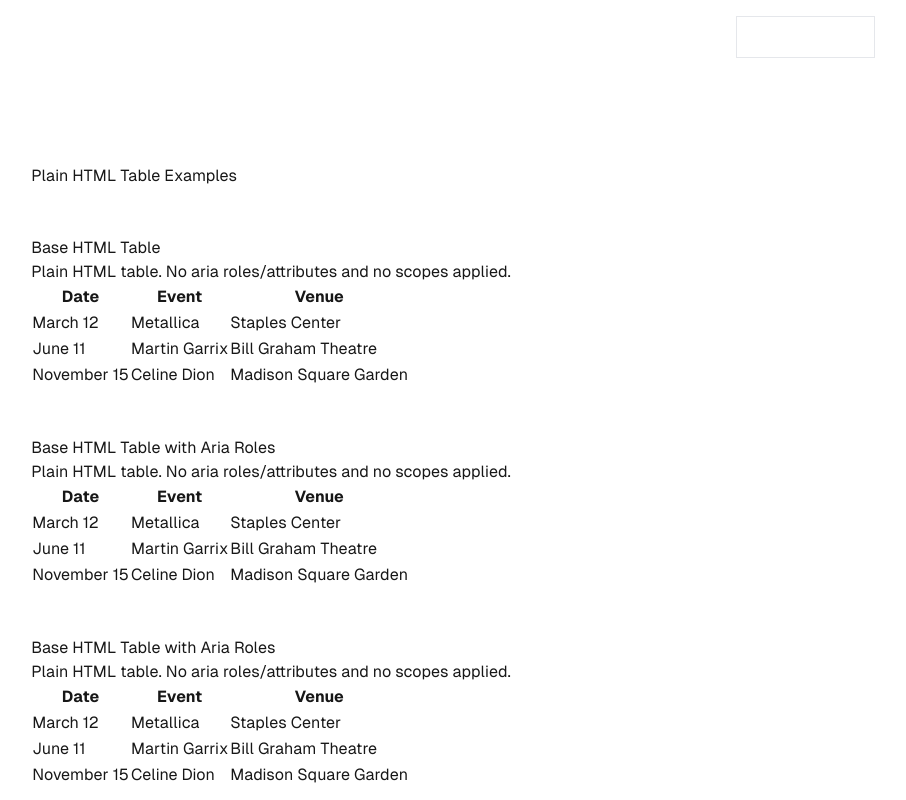
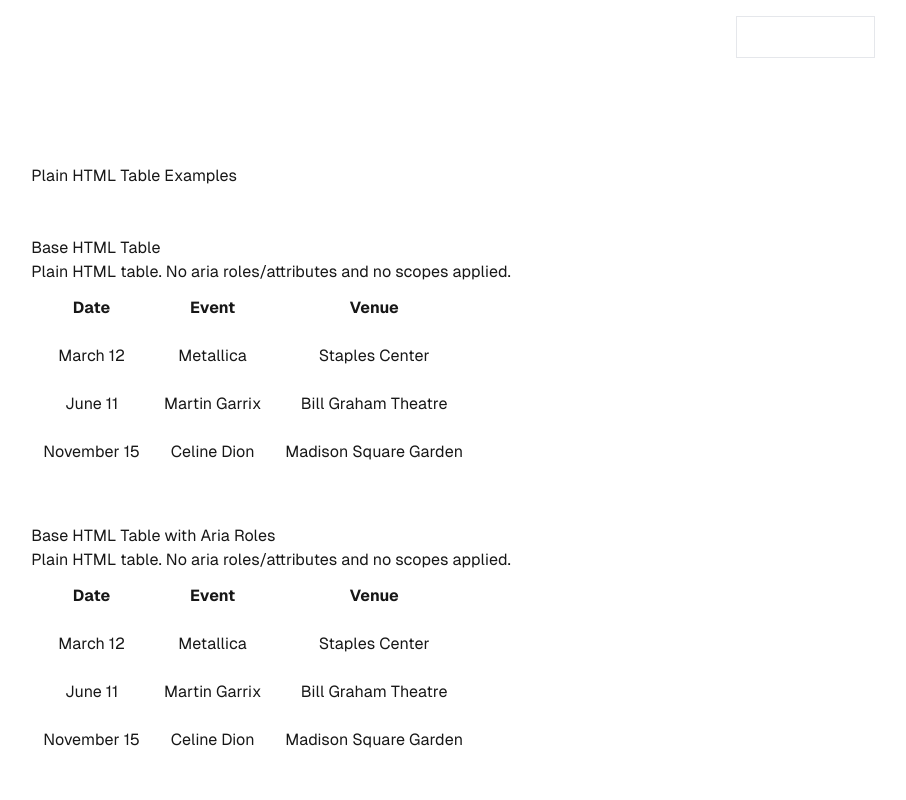
Before and after one commit to essjay05/a11y_assessments_v0, a Next.js app: page / in a window 1280 px wide. Shown: the top 800 px of the page, without its empty margins (369-1275 px from the left). Built offline with nearby package versions, Linux system fonts and the light colour scheme.

Commit message:
Created TableStyles.css file and imported onto SrPlainHTMLTables/Page.jsx so it applies to all table files.

```diff
--- a/components/global/A11y_Examples/SrPlainHTMLTables/Page.jsx
+++ b/components/global/A11y_Examples/SrPlainHTMLTables/Page.jsx
@@ -1,4 +1,5 @@
 import { ExamplesData } from "./PlainHtmlTables/ExamplesData";
+import './PlainHtmlTables/TableStyles.css';
 
 export const Page = () => {
   return (
--- a/components/global/A11y_Examples/SrPlainHTMLTables/PlainHtmlTables/TableStyles.css
+++ b/components/global/A11y_Examples/SrPlainHTMLTables/PlainHtmlTables/TableStyles.css
@@ -0,0 +1,16 @@
+table {
+  text-align: center;
+}
+
+th, td {
+  padding: .75rem;
+}
+
+section {
+  padding: 2rem 1rem;
+  border-bottom: 1px solid grey;
+}
+
+.th-row {
+  font-weight: 600;
+}
```
